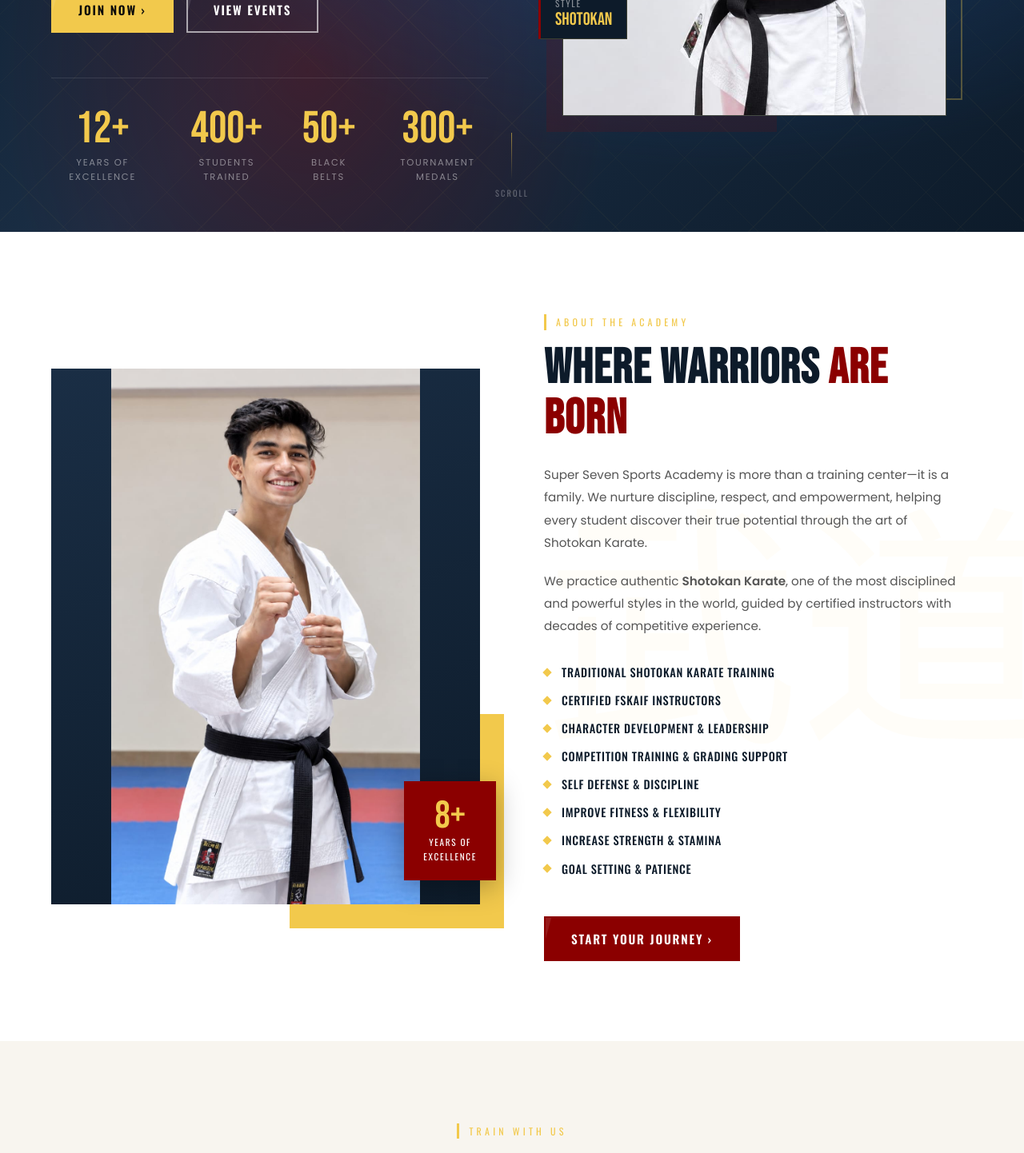
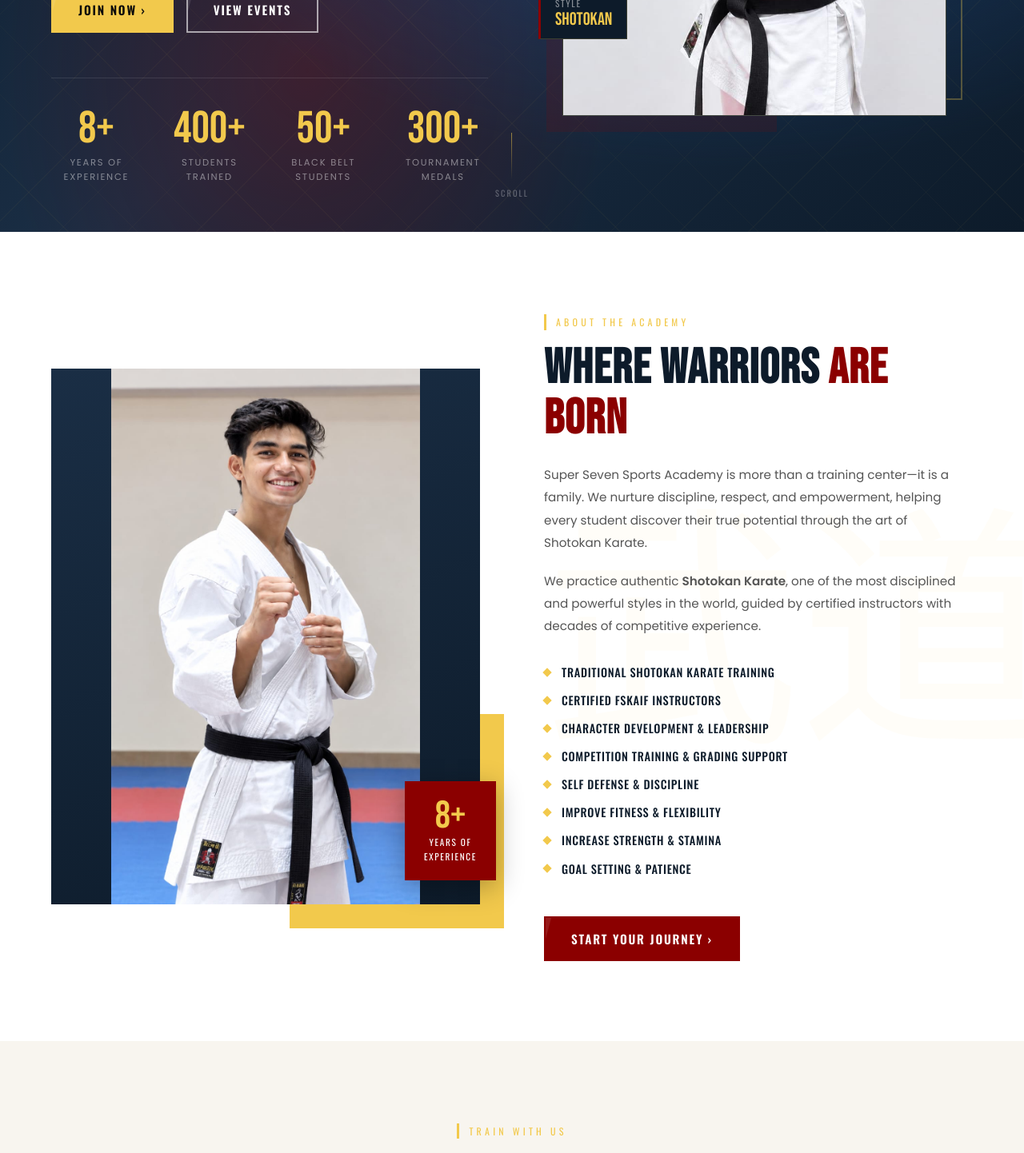
Before and after one commit to 21samarth/SuperSevenKarate, a React (Vite) app in the folder frontend/: page / in a window 1280 px wide. Shown: the part 720-2162 px from the top of the page at 80% size. Built offline with nearby package versions, Linux system fonts and the light colour scheme.

Commit message:
Update homepage achievement statistics

```diff
--- a/frontend/src/pages/HomePage.jsx
+++ b/frontend/src/pages/HomePage.jsx
@@ -27,8 +27,8 @@ export function HomePage() {
             </div>
             <div className="hero-stats">
               <div className="stat">
-                <div className="ach-num" data-count="12">8+</div>
-                <div className="stat-label">Years of Excellence</div>
+                <div className="ach-num" data-count="8">8+</div>
+                <div className="stat-label">Years of Experience</div>
               </div>
               <div className="stat">
                 <div className="ach-num" data-count="400">400+</div>
@@ -36,7 +36,7 @@ export function HomePage() {
               </div>
               <div className="stat">
                 <div className="ach-num" data-count="50">30+</div>
-                <div className="stat-label">Black Belts</div>
+                <div className="stat-label">Black Belt Students</div>
               </div>
               <div className="stat">
                 <div className="ach-num" data-count="300">300+</div>
@@ -79,7 +79,7 @@ export function HomePage() {
               <div className="about-img-accent"></div>
               <div className="about-exp-badge">
                 <div className="about-exp-num">8+</div>
-                <div className="about-exp-text">Years of<br />Excellence</div>
+                <div className="about-exp-text">Years of<br />Experience</div>
               </div>
             </div>
             <div className="about-content reveal reveal-delay-2">
@@ -190,7 +190,7 @@ export function HomePage() {
               </div>
               <div className="achievement-item">
                 <div className="ach-num" data-count="8">8+</div>
-                <div className="ach-label">Years Experience</div>
+                <div className="ach-label">Years of Experience</div>
               </div>
               <div className="achievement-item">
                 <div className="ach-num" data-count="400">400+</div>
```
